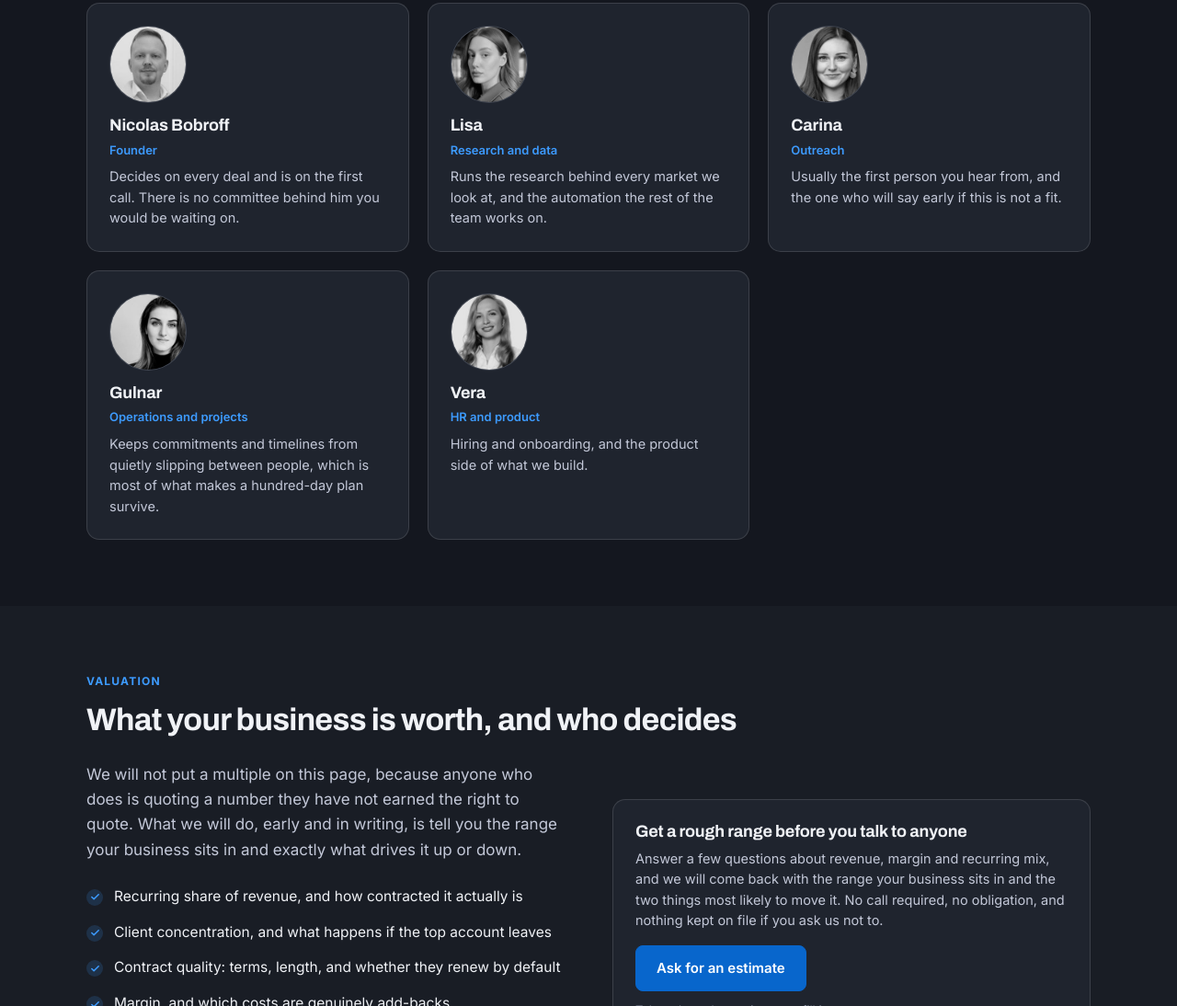
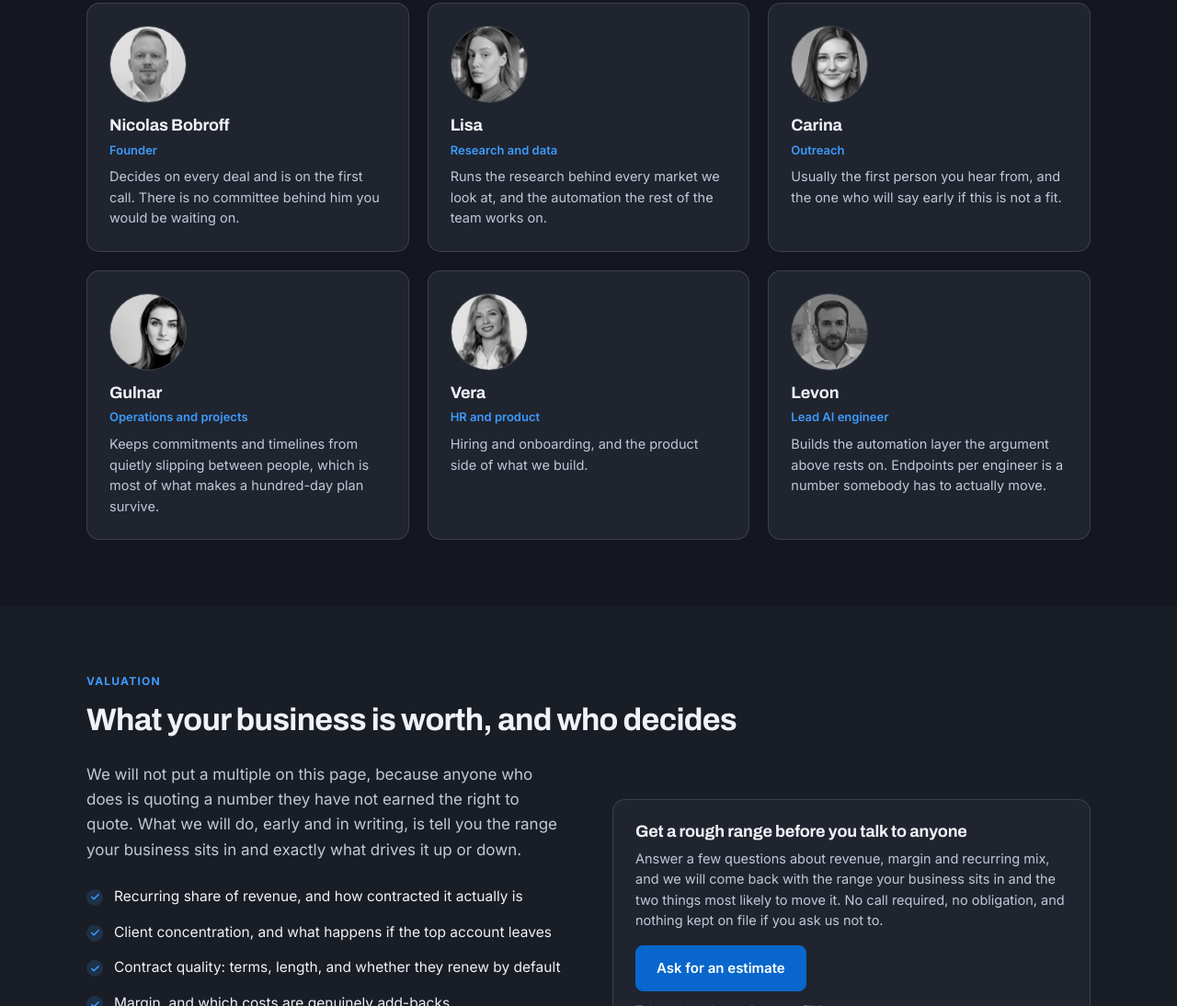
Before and after one commit to lisaivanchikova/intwin-site, a plain HTML site: page join.html in a window 1280 px wide. Shown: the part 4809-5903 px from the top of the page at 92% size. Drawn offline with Linux system fonts and the light colour scheme.

Commit message:
Add Levon as lead AI engineer
His line ties the team block to the argument above it: endpoints per engineer
is the number the whole thesis turns on, and somebody has to actually move it.

Also removes a stray "Placeholder, not for publication" that my own edit left
below the grid — the pattern I replaced stopped at the first closing tag
inside the card rather than the card's own, so the paragraph survived. Checked
in the browser this time: six cards, six images loaded, no orphan text.

```diff
--- a/join.html
+++ b/join.html
@@ -285,7 +285,12 @@
         <div class="role">HR and product</div>
         <p>Hiring and onboarding, and the product side of what we build.</p>
       </div>
-
+      <div class="card">
+        <img class="pfp" src="assets/img/team/levon.jpg" alt="Levon" width="200" height="200" loading="lazy">
+        <h3>Levon</h3>
+        <div class="role">Lead AI engineer</div>
+        <p>Builds the automation layer the argument above rests on. Endpoints per engineer is a number somebody has to actually move.</p>
+      </div>
     </div>
   </div>
 </section>
```
Also changed, not shown: src/pages/join.html (+3 -3 lines).
